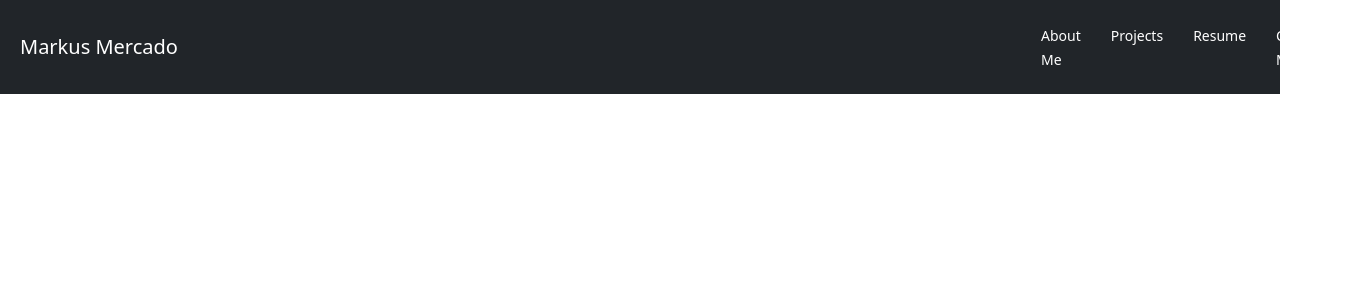
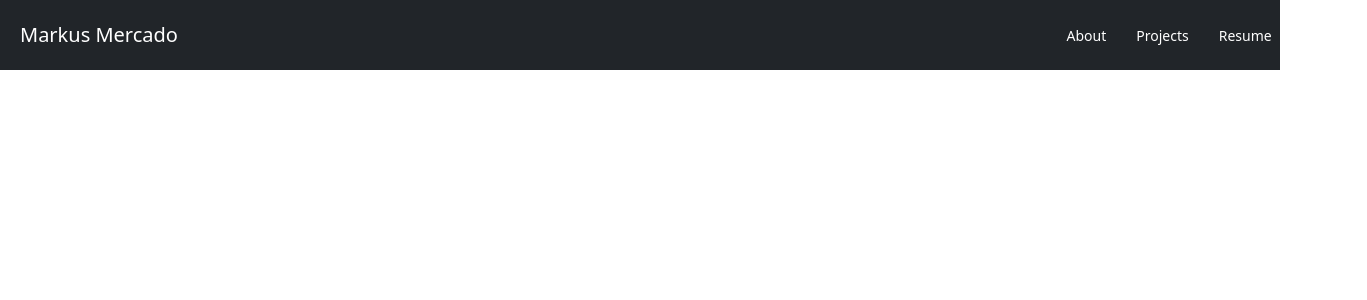
Before and after one commit to markkoos/Portfolio-MarkusMercado, a React (Create React App) app: page / in a window 1280 px wide. Shown: the top 300 px of the page, 1367 px wide, since content can reach past the window. Built offline with nearby package versions, Linux system fonts and the light colour scheme.

Commit message:
fixed image sizing (now scalable)

```diff
--- a/src/components/navbar.js
+++ b/src/components/navbar.js
@@ -7,7 +7,7 @@ export default function NavBar({ pageChangeHandler }) {
             <ul className="navbar-nav">
 
                 <li className="nav-item">
-                <a href="#aboutme" onClick={() => pageChangeHandler('About Me')}>About Me</a>
+                <a href="#aboutme" onClick={() => pageChangeHandler('About Me')}>About</a>
                 </li>
 
                 <li className="nav-item">
@@ -19,7 +19,7 @@ export default function NavBar({ pageChangeHandler }) {
                 </li>
 
                 <li className="nav-item">
-                <a href="#contactme" onClick={() => pageChangeHandler('Contact Me')}>Contact Me</a>
+                <a href="#contactme" onClick={() => pageChangeHandler('Contact Me')}>Contact</a>
                 </li>
 
             </ul>
--- a/src/components/pages/AboutMe.js
+++ b/src/components/pages/AboutMe.js
@@ -4,11 +4,16 @@ import markus from '../../assets/images/markus.jpg'
 export default function AboutMe() {
     return (
         <div>
+            <br />
             <center><h1>Markus Mercado || Full Stack Web Developer</h1></center>
+            <br />
 
-            <center><img src={markus} height="500px" className="markus" alt="markus_picture"></img></center>
+            <center><img src={markus} className="markus" alt="markus_picture"></img></center>
 
-            <center><p>
+            <br />
+            <br />
+
+            <center><p className="aboutText">
             Hi, there! I'm Markus, a recent graduate of the UC Irvine Coding Bootcamp where I received a certificate in Full Stack Web Development.
             I have experience creating full-featured web applications from the grounud up, utilizing my experience in the MERN tech stack to create efficient,
             scalable solutions. I'm looking to get a career started in web development/software engineering. Thank you for your consideration!
--- a/src/styles/style.css
+++ b/src/styles/style.css
@@ -1,5 +1,5 @@
 .navbar-nav {
-    margin-left: 65%;
+    margin-left: 67%;
     color: white;
 }
 
@@ -21,3 +21,13 @@ a {
     text-decoration: none;
     font-size: 14px;
 }
+
+.aboutText {
+    font-size: 20px;
+    padding: 10px;
+}
+
+.markus {
+    max-width: 25%;
+    max-height: 20%;
+}
```
